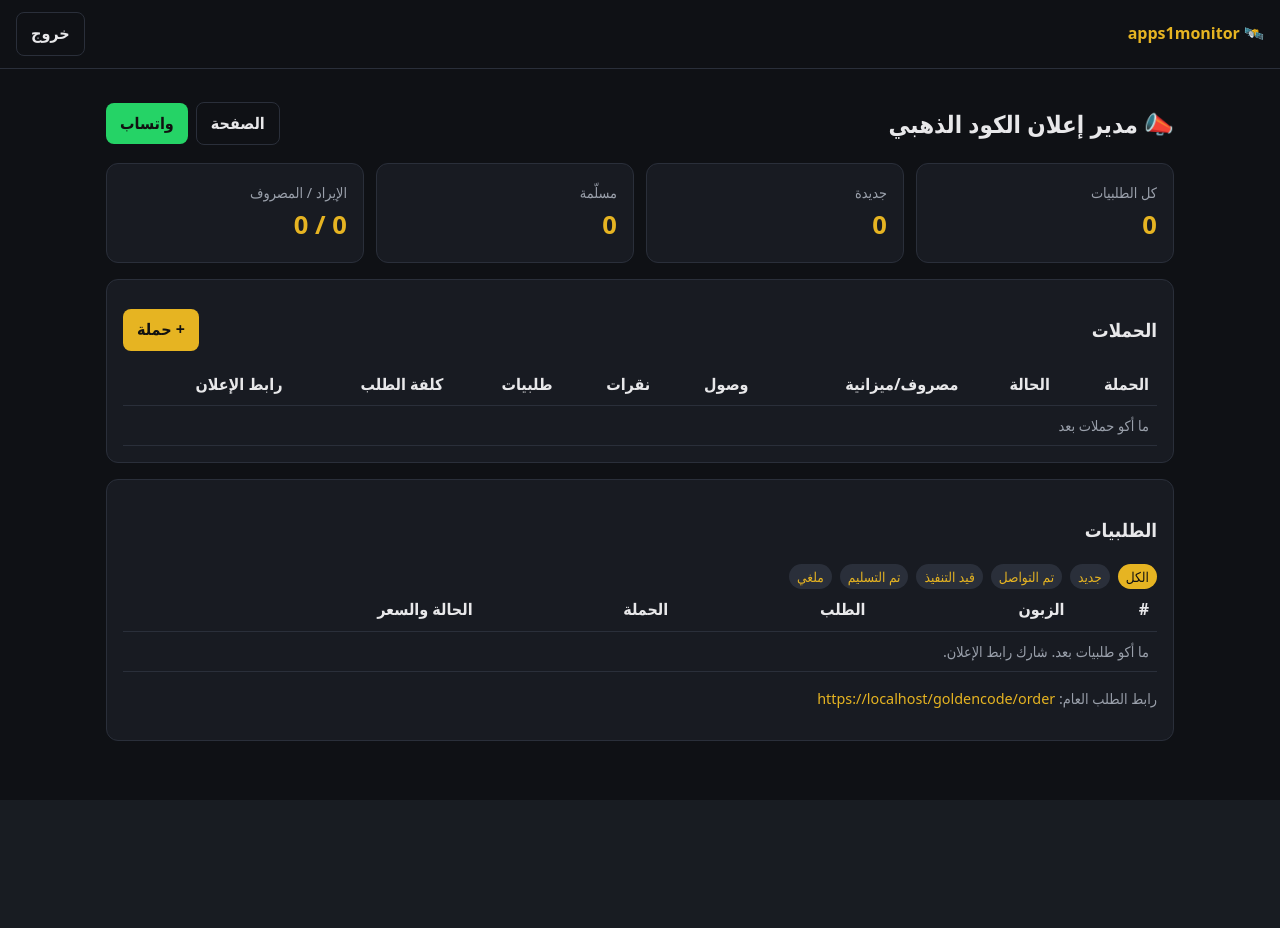
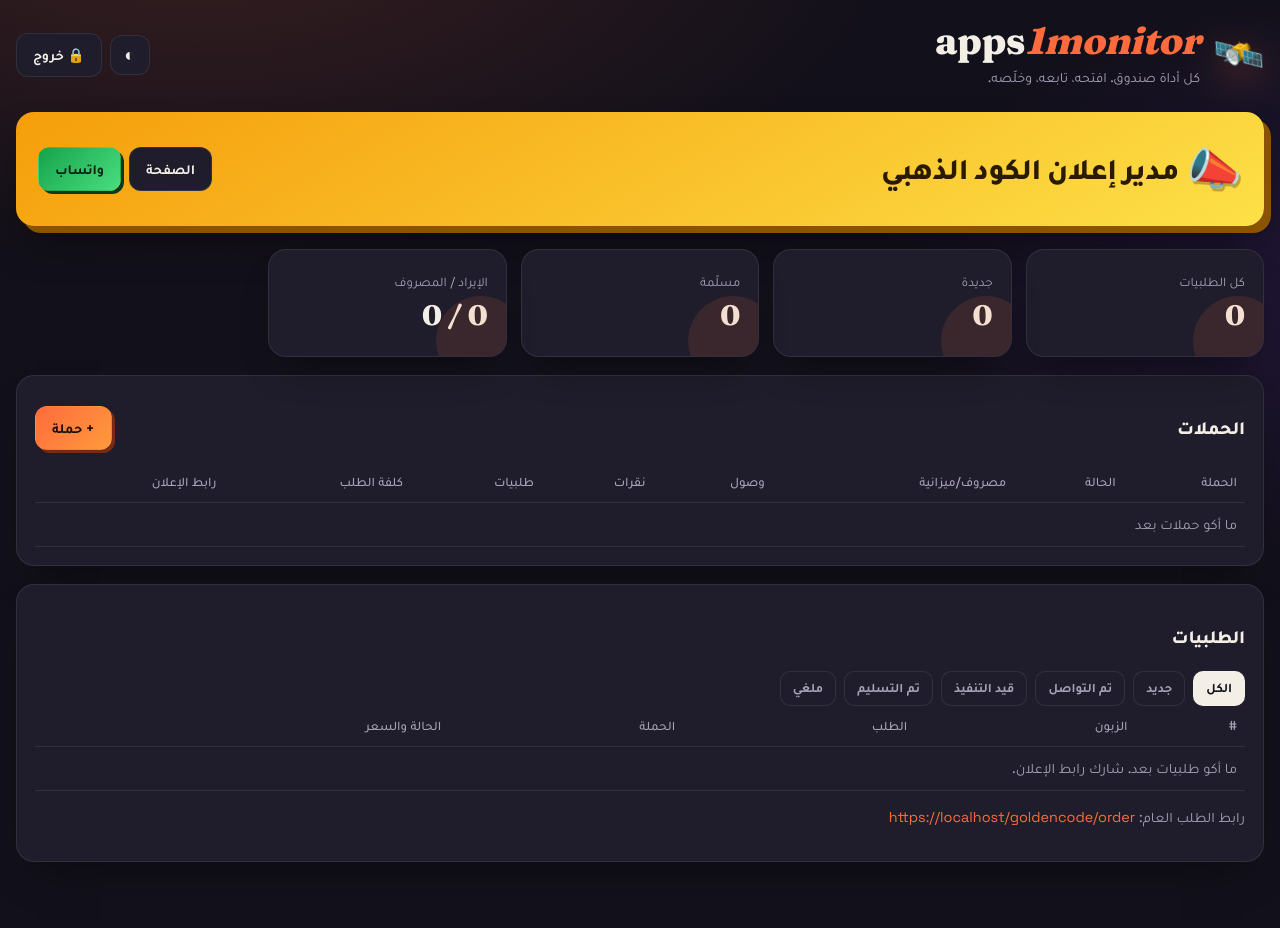
Before and after one commit to Thanoon12k/dev-monitor, a Flask app: page /goldencode/ in a window 1280 px wide. Before the commit the page ends 800 px from the top, so only its background shows below. Run offline with Flask 3, Linux system fonts and the light colour scheme; the visitor is signed in with stand-in values (Sample User, id 1); data that the repository does not hold is empty.

Commit message:
Restyle hub to match Goals 2026 design
Co-Authored-By: Claude Opus 5.5 <noreply@anthropic.com>
Claude-Session: https://claude.ai/code/session_01H2PfdjT6XZzBrSCg4hXyvp

```diff
--- a/templates/base.html
+++ b/templates/base.html
@@ -1,21 +1,64 @@
 <!doctype html><html lang="ar" dir="rtl"><head><meta charset="utf-8">
 <meta name="viewport" content="width=device-width,initial-scale=1">
 <title>{% block title %}apps1monitor{% endblock %}</title>
+<meta name="theme-color" content="#ff6b3d">
+<link rel="preconnect" href="https://fonts.googleapis.com"><link rel="preconnect" href="https://fonts.gstatic.com" crossorigin>
+<link href="https://fonts.googleapis.com/css2?family=Fraunces:opsz,wght@9..144,600;9..144,800&family=Space+Grotesk:wght@400;500;700&family=Tajawal:wght@400;500;700;800&display=swap" rel="stylesheet">
+<script>try{var t=localStorage.getItem("theme");if(t)document.documentElement.dataset.theme=t}catch(e){}</script>
 <style>
-:root{--bg:#0f1115;--card:#181b22;--line:#2a2f3a;--text:#e8e8ea;--mute:#9aa0ab;--gold:#e6b422;--ok:#3fb950;--bad:#f85149}
-*{box-sizing:border-box}body{margin:0;background:var(--bg);color:var(--text);font-family:system-ui,Tahoma,sans-serif;line-height:1.6}
-a{color:var(--gold);text-decoration:none}header{display:flex;justify-content:space-between;align-items:center;padding:12px 16px;border-bottom:1px solid var(--line)}
-main{max-width:1100px;margin:0 auto;padding:16px}.card{background:var(--card);border:1px solid var(--line);border-radius:12px;padding:16px;margin-bottom:16px}
-.grid{display:grid;grid-template-columns:repeat(auto-fill,minmax(220px,1fr));gap:12px}
-.stat b{display:block;font-size:1.6em;color:var(--gold)}.mute{color:var(--mute);font-size:.9em}
-input,select,textarea,button{font:inherit;padding:8px 10px;border-radius:8px;border:1px solid var(--line);background:#0b0d11;color:var(--text);width:100%}
-button,.btn{background:var(--gold);color:#111;border:0;cursor:pointer;font-weight:700;width:auto;display:inline-block;padding:8px 14px;border-radius:8px}
-.btn.wa{background:#25d366}.btn.ghost{background:transparent;border:1px solid var(--line);color:var(--text)}
-table{width:100%;border-collapse:collapse}td,th{padding:8px;border-bottom:1px solid var(--line);text-align:right;vertical-align:top}
-.scroll{overflow-x:auto}.flash{background:#3a1d1d;border:1px solid var(--bad);padding:8px 12px;border-radius:8px;margin-bottom:12px}
-label{display:block;margin:10px 0 4px}.row{display:flex;gap:8px;flex-wrap:wrap;align-items:center}
-.tag{padding:2px 8px;border-radius:99px;background:#2a2f3a;font-size:.85em}.tag.new{background:var(--gold);color:#111}
+:root{--bg:#12101a;--panel:#1f1c2b;--panel2:#282437;--line:rgba(255,255,255,.09);--text:#f3efe6;--muted:#a7a1b6;--accent:#ff6b3d;--good:#3ddc97;--bad:#ff6b81;--shadow:rgba(0,0,0,.55);--radius:18px;
+--display:"Fraunces","Tajawal",Georgia,serif;--sans:"Space Grotesk","Tajawal",system-ui,sans-serif;color-scheme:dark}
+:root[data-theme="light"]{--bg:#f3ede2;--panel:#fffaf1;--panel2:#f1e9da;--line:rgba(40,30,10,.12);--text:#221d14;--muted:#6d6556;--shadow:rgba(60,40,10,.28);color-scheme:light}
+*{box-sizing:border-box}
+body{margin:0;min-height:100vh;font-family:var(--sans);color:var(--text);line-height:1.6;overflow-x:hidden;
+background:radial-gradient(1200px 600px at 15% -10%,rgba(255,107,61,.16),transparent 60%),radial-gradient(900px 500px at 110% 30%,rgba(124,58,237,.14),transparent 60%),var(--bg)}
+a{color:var(--accent);text-decoration:none}
+h1,h2,h3{font-family:var(--display);font-weight:800;letter-spacing:-.01em}
+h1{font-size:clamp(26px,4vw,38px);margin:0;line-height:1}h1 em{font-style:italic;color:var(--accent)}
+.top{max-width:1280px;margin:0 auto;padding:22px 16px 8px;display:flex;align-items:center;justify-content:space-between;gap:12px}
+.brand{display:flex;align-items:center;gap:14px;color:var(--text)}
+.brand-mark{font-size:40px;display:inline-block;transform:rotate(-6deg);filter:drop-shadow(0 10px 18px rgba(255,107,61,.35));transition:transform .3s cubic-bezier(.2,.8,.3,1.5)}
+.brand:hover .brand-mark{transform:rotate(4deg) scale(1.06)}
+.tagline{margin:6px 0 0;color:var(--muted);font-size:14px}
+.top-actions{display:flex;gap:8px;align-items:center}
+main{max-width:1280px;margin:0 auto;padding:16px 16px 48px}
+.card{background:var(--panel);border:1px solid var(--line);border-radius:var(--radius);padding:18px;margin-bottom:18px;box-shadow:0 22px 40px -22px var(--shadow)}
+.grid{display:grid;grid-template-columns:repeat(auto-fill,minmax(220px,1fr));gap:14px}
+.stat{position:relative;overflow:hidden}.stat b{display:block;font-family:var(--display);font-size:28px}.stat span{color:var(--muted);font-size:13px}
+.stat::after{content:"";position:absolute;inset:auto -20px -30px auto;width:90px;height:90px;border-radius:50%;background:var(--accent);opacity:.12}
+.mute{color:var(--muted);font-size:.9em}
+input,select,textarea{font:inherit;color:inherit;padding:10px 12px;border-radius:12px;border:1px solid var(--line);background:var(--panel2);width:100%}
+input:focus,select:focus,textarea:focus{outline:2px solid var(--accent);outline-offset:1px}
+button,.btn{font:inherit;cursor:pointer;display:inline-block;white-space:nowrap;padding:10px 16px;border-radius:12px;font-weight:700;font-size:14px;
+border:1px solid transparent;color:#1a0e05;background:linear-gradient(135deg,#ff6b3d,#ff9a3c);box-shadow:3px 3px 0 #7a2a12;transition:transform .15s}
+button:hover,.btn:hover{transform:translateY(-1px)}button:active,.btn:active{transform:translateY(1px)}
+.btn.wa{background:linear-gradient(135deg,#16a34a,#4ade80);box-shadow:3px 3px 0 #0a3a1c;color:#04210f}
+.btn.ghost{background:var(--panel);color:var(--text);border-color:var(--line);box-shadow:none}
+.icon-btn{width:40px;height:40px;padding:0;border-radius:12px;border:1px solid var(--line);background:var(--panel);color:var(--text);box-shadow:none;font-size:18px}
+table{width:100%;border-collapse:collapse}td,th{padding:10px 8px;border-bottom:1px solid var(--line);text-align:right;vertical-align:top}th{color:var(--muted);font-size:13px;font-weight:500}
+.scroll{overflow-x:auto}
+.flash{background:rgba(255,107,129,.12);border:1px solid rgba(255,107,129,.35);color:var(--bad);padding:10px 14px;border-radius:12px;margin-bottom:14px}
+label{display:block;margin:10px 0 4px;font-size:13px;color:var(--muted);font-weight:500}
+.row{display:flex;gap:8px;flex-wrap:wrap;align-items:center}
+.tag{padding:6px 12px;border-radius:10px;background:var(--panel);border:1px solid var(--line);color:var(--muted);font-weight:600;font-size:13px}
+.tag.new{background:var(--text);color:var(--bg)}
+/* goal-style boxes */
+.boxes{display:grid;gap:26px 22px;grid-template-columns:repeat(auto-fill,minmax(260px,1fr));padding-top:12px}
+.box{--c1:#ff5c39;--c2:#ff9a3c;--edge:#7a2a12;--ink:#fff;display:flex;flex-direction:column;min-height:230px;padding:22px;border-radius:var(--radius);color:var(--ink);
+background:linear-gradient(150deg,var(--c1),var(--c2));box-shadow:7px 7px 0 var(--edge),0 22px 40px -12px var(--shadow);
+transition:transform .25s cubic-bezier(.2,.8,.3,1.3),box-shadow .25s;animation:drop .6s cubic-bezier(.2,.8,.3,1.2) both;animation-delay:calc(var(--i,0)*60ms)}
+.box:hover{transform:translateY(-6px) rotate(.6deg);box-shadow:10px 12px 0 var(--edge),0 30px 50px -14px var(--shadow)}
+@keyframes drop{from{opacity:0;transform:translateY(-24px) rotate(3deg)}}
+.box .emoji{font-size:44px;filter:drop-shadow(2px 3px 0 rgba(0,0,0,.25))}
+.box h3{font-size:24px;line-height:1.2;margin:auto 0 10px;text-shadow:1px 2px 0 rgba(0,0,0,.15)}
+.box .lbl{background:#fffaf0;color:#2a2317;border-radius:8px;padding:8px 10px;font-size:13px;transform:rotate(.8deg);box-shadow:0 2px 0 rgba(0,0,0,.18)}
+.c-ember{--c1:#ff5c39;--c2:#ffa23c;--edge:#7a2a12}.c-sun{--c1:#f59e0b;--c2:#fde047;--edge:#8a5300;--ink:#2a1a00}
+.c-ocean{--c1:#1d4ed8;--c2:#38bdf8;--edge:#0c2466}.c-violet{--c1:#6d28d9;--c2:#c084fc;--edge:#33125f}.c-teal{--c1:#0f766e;--c2:#2dd4bf;--edge:#063b37}
+.hero-box{margin-bottom:22px}.hero-box h2{margin:0;font-size:clamp(22px,4vw,30px)}
 </style></head><body>
-<header><a href="/"><b>🛰️ apps1monitor</b></a>{% if session.admin %}<form method="post" action="/logout"><input type="hidden" name="csrf" value="{{ csrf }}"><button class="btn ghost">خروج</button></form>{% endif %}</header>
+<header class="top"><a class="brand" href="/"><span class="brand-mark">🛰️</span><div><h1>apps<em>1monitor</em></h1><p class="tagline">كل أداة صندوق. افتحه، تابعه، وخلّصه.</p></div></a>
+<div class="top-actions"><button class="icon-btn" id="themeBtn" title="تبديل الثيم">◐</button>
+{% if session.admin %}<form method="post" action="/logout"><input type="hidden" name="csrf" value="{{ csrf }}"><button class="btn ghost">🔒 خروج</button></form>{% endif %}</div></header>
 <main>{% for m in get_flashed_messages() %}<div class="flash">{{ m }}</div>{% endfor %}{% block body %}{% endblock %}</main>
+<script>document.getElementById("themeBtn").onclick=function(){var r=document.documentElement,t=r.dataset.theme==="light"?"dark":"light";r.dataset.theme=t;try{localStorage.setItem("theme",t)}catch(e){}}</script>
 </body></html>
--- a/templates/goldencode/dashboard.html
+++ b/templates/goldencode/dashboard.html
@@ -1,11 +1,11 @@
 {% extends "base.html" %}{% block title %}مدير إعلان الكود الذهبي{% endblock %}{% block body %}
-<div class="row" style="justify-content:space-between"><h2>📣 مدير إعلان الكود الذهبي</h2>
-<div class="row"><a class="btn ghost" href="{{ page }}" target="_blank">الصفحة</a><a class="btn wa" href="https://wa.me/{{ wa }}" target="_blank">واتساب</a></div></div>
+<div class="box c-sun hero-box" style="min-height:0"><div class="row" style="justify-content:space-between"><div class="row"><span class="emoji">📣</span><h2>مدير إعلان الكود الذهبي</h2></div>
+<div class="row"><a class="btn ghost" href="{{ page }}" target="_blank">الصفحة</a><a class="btn wa" href="https://wa.me/{{ wa }}" target="_blank">واتساب</a></div></div></div>
 <div class="grid">
-<div class="card stat"><span class="mute">كل الطلبيات</span><b>{{ s.n }}</b></div>
-<div class="card stat"><span class="mute">جديدة</span><b>{{ s.new or 0 }}</b></div>
-<div class="card stat"><span class="mute">مسلّمة</span><b>{{ s.done or 0 }}</b></div>
-<div class="card stat"><span class="mute">الإيراد / المصروف</span><b>{{ '%.0f'|format(s.revenue) }} / {{ '%.0f'|format(spent) }}</b></div></div>
+<div class="card stat"><span>كل الطلبيات</span><b>{{ s.n }}</b></div>
+<div class="card stat"><span>جديدة</span><b>{{ s.new or 0 }}</b></div>
+<div class="card stat"><span>مسلّمة</span><b>{{ s.done or 0 }}</b></div>
+<div class="card stat"><span>الإيراد / المصروف</span><b>{{ '%.0f'|format(s.revenue) }} / {{ '%.0f'|format(spent) }}</b></div></div>
 
 <div class="card"><div class="row" style="justify-content:space-between"><h3>الحملات</h3><a class="btn" href="{{ url_for('goldencode.campaign') }}">+ حملة</a></div>
 <div class="scroll"><table><tr><th>الحملة</th><th>الحالة</th><th>مصروف/ميزانية</th><th>وصول</th><th>نقرات</th><th>طلبيات</th><th>كلفة الطلب</th><th>رابط الإعلان</th></tr>
```
Also changed, not shown: templates/home.html (+4 -3 lines).
